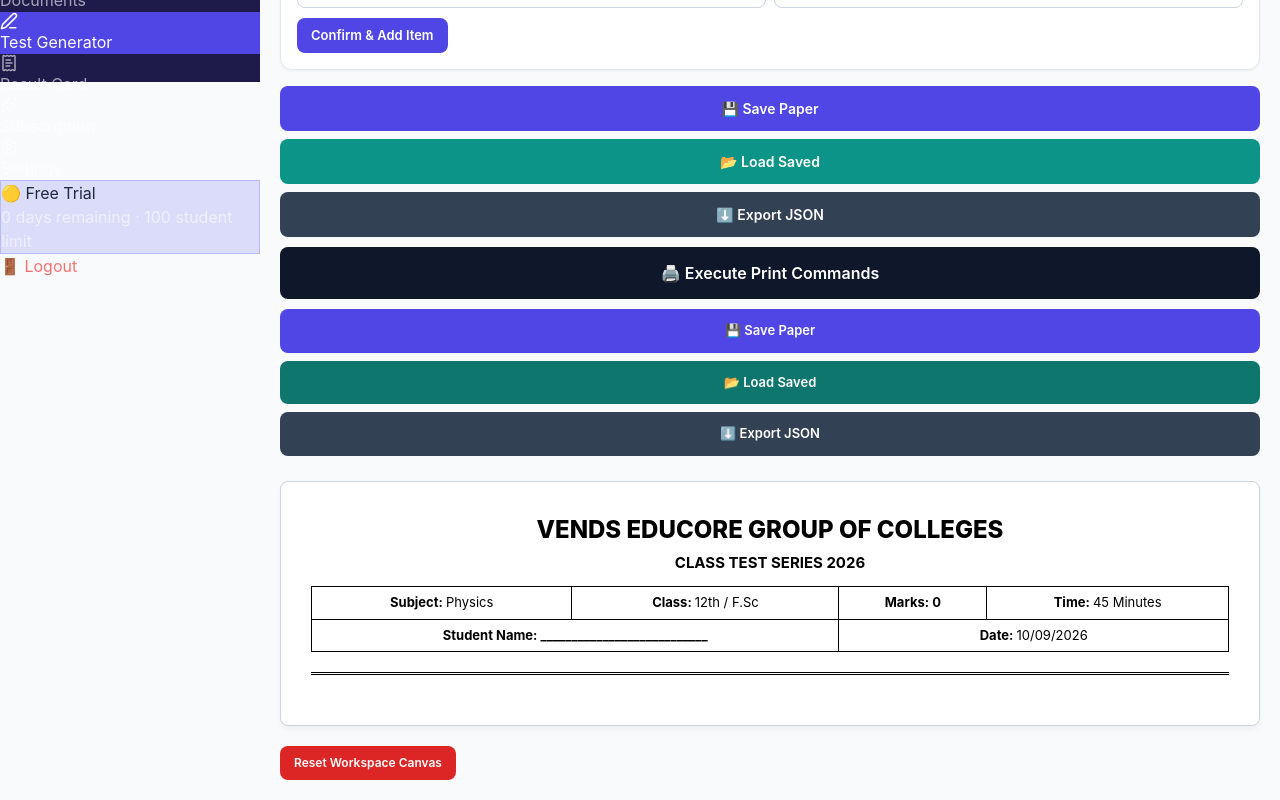
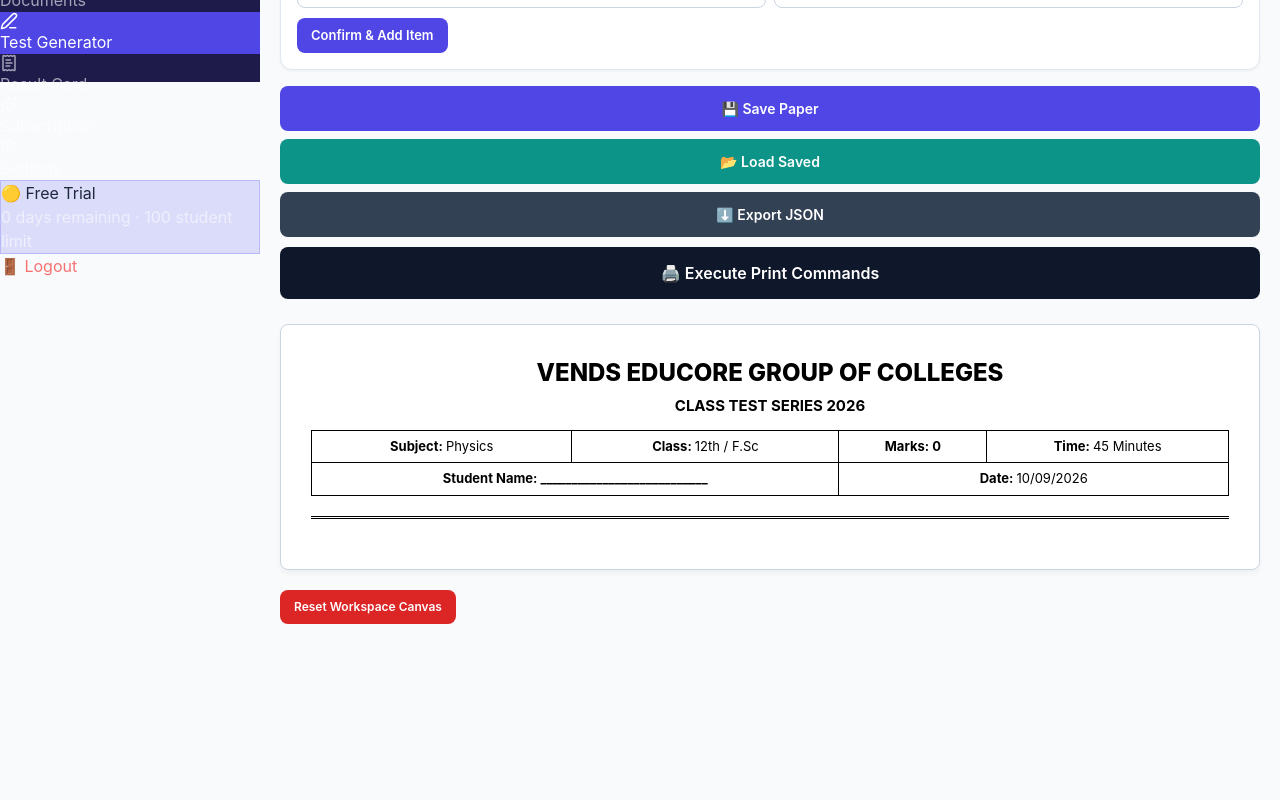
Before and after one commit to P0lygonHunter/vends-frontend, a React (Vite) app in the folder client/: page /test-generator in a window 1280 px wide. Shown: the part 774-1574 px from the top of the page. After the commit the page ends 1418 px from the top, so only its background shows below. Built offline with nearby package versions, Linux system fonts and the light colour scheme; sample sign-in values are in the browser's storage.

Commit message:
fix: remove duplicate Save/Load/Export buttons on Test Generator

```diff
--- a/client/src/pages/TestGenerator.jsx
+++ b/client/src/pages/TestGenerator.jsx
@@ -278,13 +278,10 @@ return (
                     </div>
 
 
-                    <button type="button" onClick={saveNamedPaper} className="vends-btn" style={{ width: '100%', padding: '12px', fontSize: '14px', background: '#4f46e5', marginBottom: '8px' }}>💾 Save Paper</button>
-                    <button type="button" onClick={loadNamedPaper} className="vends-btn" style={{ width: '100%', padding: '12px', fontSize: '14px', background: '#0d9488', marginBottom: '8px' }}>📂 Load Saved</button>
-                    <button type="button" onClick={exportPaperJson} className="vends-btn" style={{ width: '100%', padding: '12px', fontSize: '14px', background: '#334155', marginBottom: '10px' }}>⬇️ Export JSON</button>
-<button onClick={() => window.print()} className="vends-btn" style={{ width: '100%', padding: '14px', fontSize: '16px', background: '#0f172a', marginBottom: '10px' }}>🖨️ Execute Print Commands</button>
-                    <button onClick={saveNamedPaper} className="vends-btn no-print" style={{ width: '100%', padding: '12px', fontSize: '13px', background: '#4f46e5', marginBottom: '8px' }}>💾 Save Paper</button>
-                    <button onClick={loadNamedPaper} className="vends-btn no-print" style={{ width: '100%', padding: '12px', fontSize: '13px', background: '#0f766e', marginBottom: '8px' }}>📂 Load Saved</button>
-                    <button onClick={exportPaperJson} className="vends-btn no-print" style={{ width: '100%', padding: '12px', fontSize: '13px', background: '#334155', marginBottom: '25px' }}>⬇️ Export JSON</button>
+                    <button type="button" onClick={saveNamedPaper} className="vends-btn no-print" style={{ width: '100%', padding: '12px', fontSize: '14px', background: '#4f46e5', marginBottom: '8px' }}>💾 Save Paper</button>
+                    <button type="button" onClick={loadNamedPaper} className="vends-btn no-print" style={{ width: '100%', padding: '12px', fontSize: '14px', background: '#0d9488', marginBottom: '8px' }}>📂 Load Saved</button>
+                    <button type="button" onClick={exportPaperJson} className="vends-btn no-print" style={{ width: '100%', padding: '12px', fontSize: '14px', background: '#334155', marginBottom: '10px' }}>⬇️ Export JSON</button>
+                    <button type="button" onClick={() => window.print()} className="vends-btn no-print" style={{ width: '100%', padding: '14px', fontSize: '16px', background: '#0f172a', marginBottom: '25px' }}>🖨️ Execute Print Commands</button>
                 </div>
 
                 <div className="printable-paper-area" style={{ background: '#fff', padding: '30px', borderRadius: '8px', border: '1px solid #cbd5e1', boxShadow: '0 4px 6px -1px rgba(0,0,0,0.05)' }}>
```
